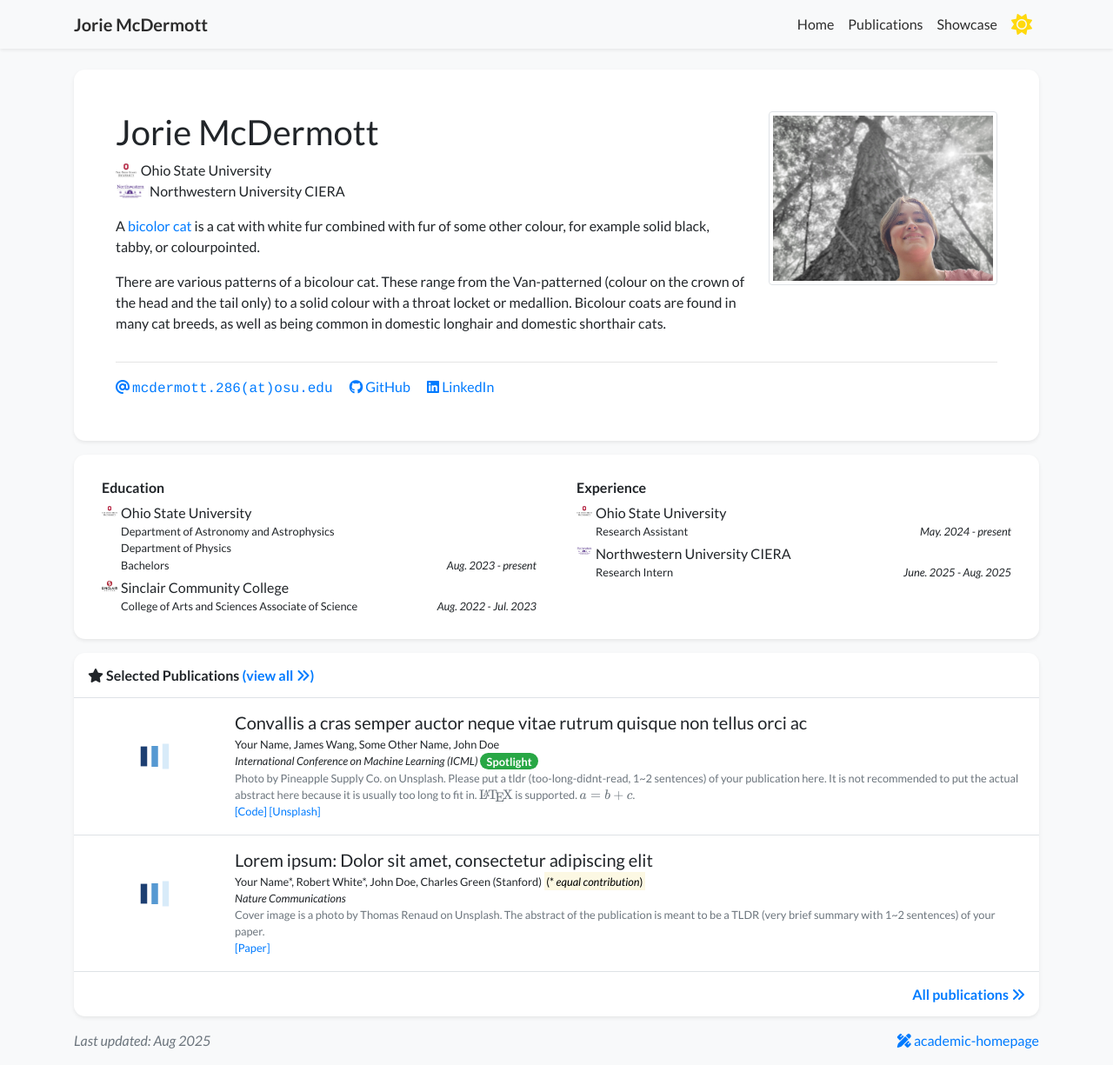
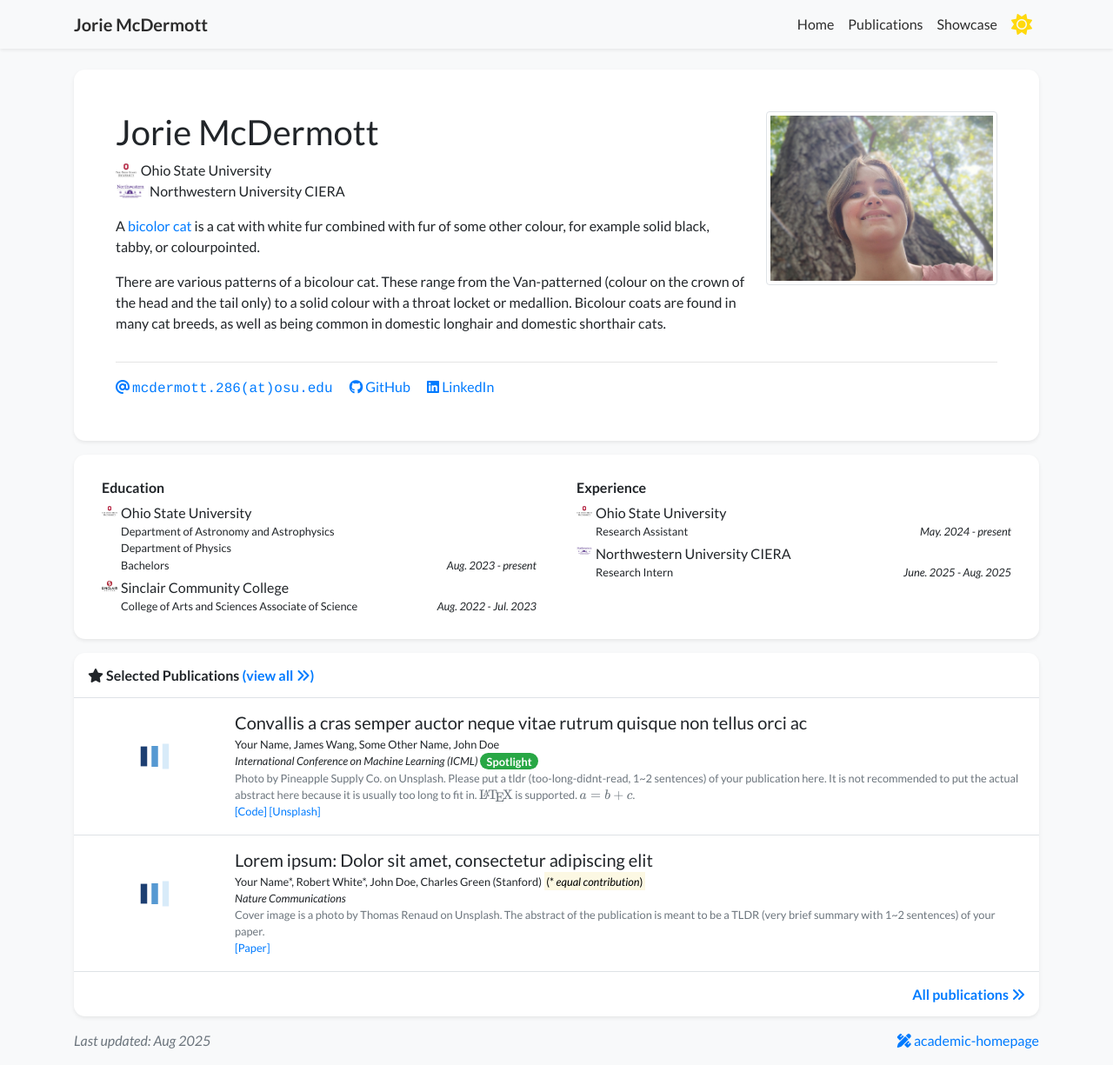
Before and after one commit to Jorie286/homepage, a Jekyll site: the page built from index.html, in a window 1280 px wide and 1225 px high. Shown: the whole window at 87% size. Built offline with Jekyll 4.4.1, drawn with Linux system fonts in a browser that asks for light colours; nearby versions of some CDN libraries; a style sheet for code colours, icons or effects is not loaded.

Commit message:
Update profile.yml
Change profile portrait.

```diff
--- a/_data/profile.yml
+++ b/_data/profile.yml
@@ -31,7 +31,7 @@
     as well as being common in domestic longhair and domestic shorthair cats.
   </p>
 
-portrait_url: /assets/images/photos/Portrait_bw.jpg
+portrait_url: /assets/images/photos/Portrait_cropped.jpg
 portrait_caption: >-
   Photo by Manja Vitolic on Unsplash (this caption is optional, comment it out to disable).
 
```
